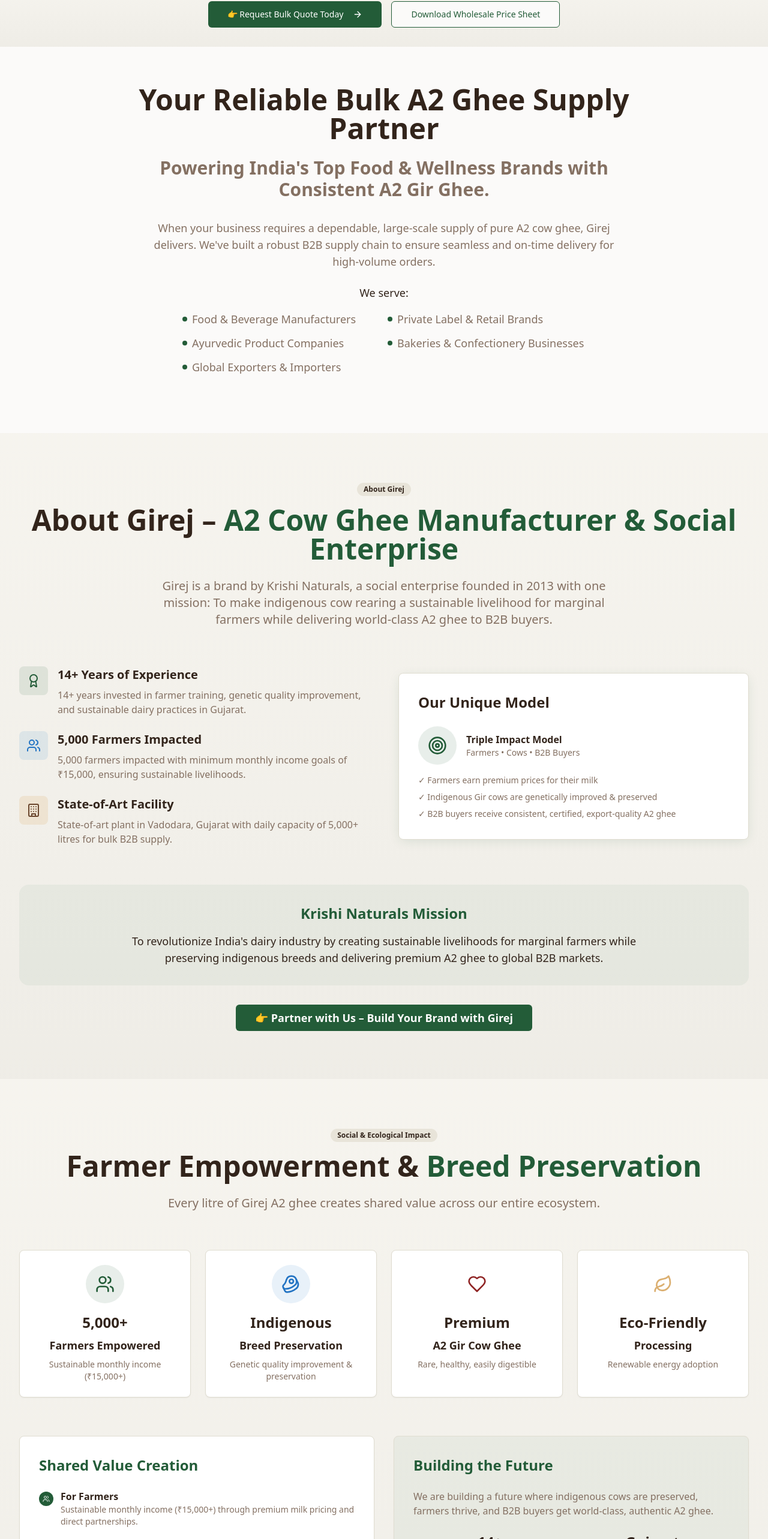
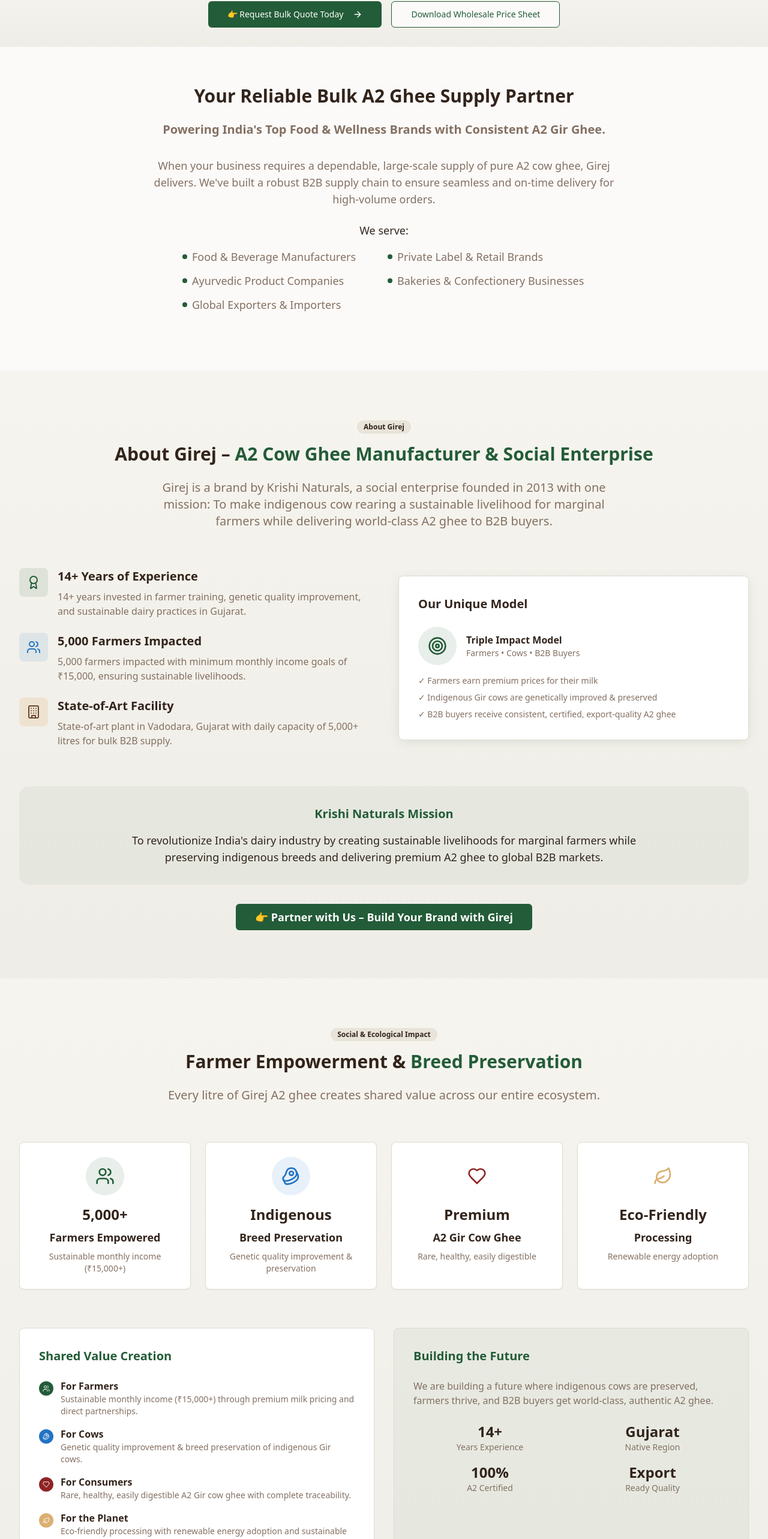
Before and after one commit to krishinaturals-eng/gir-a2-source, a React (Vite) app: page / in a window 1280 px wide. Shown: the part 830-3396 px from the top of the page at 60% size. Built offline with nearby package versions, Linux system fonts and the light colour scheme.

Commit message:
Refactor: Adjust headline font sizes
Adjusted headline and sub-headline font sizes across the website to be smaller and more consistent.

```diff
--- a/src/components/AboutSection.tsx
+++ b/src/components/AboutSection.tsx
@@ -11,7 +11,7 @@ const AboutSection = () => {
           <Badge variant="secondary" className="mb-4">
             About Girej
           </Badge>
-          <h2 className="text-4xl md:text-5xl font-bold text-foreground mb-6">
+          <h2 className="text-2xl md:text-3xl font-bold text-foreground mb-6">
             About Girej – <span className="text-earth-green">A2 Cow Ghee Manufacturer & Social Enterprise</span>
           </h2>
           <p className="text-xl text-muted-foreground max-w-3xl mx-auto">
@@ -68,7 +68,7 @@ const AboutSection = () => {
 
           {/* Unique Model */}
           <Card className="p-8 shadow-soft">
-            <h3 className="text-2xl font-semibold text-foreground mb-6">Our Unique Model</h3>
+            <h3 className="text-xl font-semibold text-foreground mb-6">Our Unique Model</h3>
             <div className="space-y-4">
               <div className="flex items-center space-x-4">
                 <div className="w-16 h-16 bg-earth-green/10 rounded-full flex items-center justify-center">
@@ -90,7 +90,7 @@ const AboutSection = () => {
 
         {/* Mission Statement */}
         <div className="bg-earth-green/5 rounded-2xl p-8 text-center mb-8">
-          <h3 className="text-2xl font-semibold text-earth-green mb-4">Krishi Naturals Mission</h3>
+          <h3 className="text-xl font-semibold text-earth-green mb-4">Krishi Naturals Mission</h3>
           <p className="text-lg text-foreground max-w-4xl mx-auto">
             To revolutionize India's dairy industry by creating sustainable livelihoods for marginal farmers while preserving indigenous breeds and delivering premium A2 ghee to global B2B markets.
           </p>
--- a/src/components/BSupplySection.tsx
+++ b/src/components/BSupplySection.tsx
@@ -38,7 +38,7 @@ const BSupplySection = () => {
           <Badge variant="secondary" className="mb-4">
             B2B Supply
           </Badge>
-          <h2 className="text-4xl md:text-5xl font-bold text-foreground mb-6">
+          <h2 className="text-2xl md:text-3xl font-bold text-foreground mb-6">
             A2 Ghee <span className="text-earth-green">B2B Supplier India</span>
           </h2>
           <p className="text-xl text-muted-foreground max-w-3xl mx-auto">
@@ -65,7 +65,7 @@ const BSupplySection = () => {
         {/* MOQ & Packaging */}
         <div className="grid grid-cols-1 lg:grid-cols-2 gap-8 mb-16">
           <Card className="p-8">
-            <h3 className="text-2xl font-semibold text-foreground mb-6">MOQ & Packaging</h3>
+            <h3 className="text-xl font-semibold text-foreground mb-6">MOQ & Packaging</h3>
             <div className="space-y-4">
               <div className="flex items-center space-x-3">
                 <div className="w-2 h-2 bg-earth-green rounded-full"></div>
@@ -83,7 +83,7 @@ const BSupplySection = () => {
           </Card>
 
           <Card className="p-8 bg-earth-green/5">
-            <h3 className="text-2xl font-semibold text-earth-green mb-6">Export Ready</h3>
+            <h3 className="text-xl font-semibold text-earth-green mb-6">Export Ready</h3>
             <p className="text-muted-foreground mb-6">
               We serve international markets with complete export documentation, organic certifications, and cold-chain logistics.
             </p>
--- a/src/components/ContactSection.tsx
+++ b/src/components/ContactSection.tsx
@@ -14,7 +14,7 @@ const ContactSection = () => {
           <Badge variant="secondary" className="mb-4">
             Get In Touch
           </Badge>
-          <h2 className="text-4xl md:text-5xl font-bold text-foreground mb-6">
+          <h2 className="text-2xl md:text-3xl font-bold text-foreground mb-6">
             Start Your <span className="text-earth-green">Partnership Journey</span>
           </h2>
           <p className="text-xl text-muted-foreground max-w-3xl mx-auto">
@@ -25,7 +25,7 @@ const ContactSection = () => {
         <div className="grid grid-cols-1 lg:grid-cols-2 gap-12">
           {/* Contact Form */}
           <Card className="p-8 shadow-elevated">
-            <h3 className="text-2xl font-semibold text-foreground mb-6">Request Bulk Quote</h3>
+            <h3 className="text-xl font-semibold text-foreground mb-6">Request Bulk Quote</h3>
             <form className="space-y-6">
               <div className="grid grid-cols-1 md:grid-cols-2 gap-4">
                 <div>
--- a/src/components/HeroSection.tsx
+++ b/src/components/HeroSection.tsx
@@ -115,11 +115,11 @@ const HeroSection = () => {
     {/* SEO Content Section */}
     <section className="py-16 bg-background">
       <div className="max-w-4xl mx-auto px-4 sm:px-6 lg:px-8 text-center">
-        <h1 className="text-4xl md:text-5xl font-bold text-foreground mb-6">
+        <h1 className="text-2xl md:text-3xl font-bold text-foreground mb-6">
           Your Reliable Bulk A2 Ghee Supply Partner
         </h1>
 
-        <h2 className="text-2xl md:text-3xl font-semibold text-muted-foreground mb-8">
+        <h2 className="text-xl font-semibold text-muted-foreground mb-8">
           Powering India's Top Food & Wellness Brands with Consistent A2 Gir Ghee.
         </h2>
 
--- a/src/components/ImpactSection.tsx
+++ b/src/components/ImpactSection.tsx
@@ -42,7 +42,7 @@ const ImpactSection = () => {
           <Badge variant="secondary" className="mb-4">
             Social & Ecological Impact
           </Badge>
-          <h2 className="text-4xl md:text-5xl font-bold text-foreground mb-6">
+          <h2 className="text-2xl md:text-3xl font-bold text-foreground mb-6">
             Farmer Empowerment & <span className="text-earth-green">Breed Preservation</span>
           </h2>
           <p className="text-xl text-muted-foreground max-w-3xl mx-auto">
@@ -70,7 +70,7 @@ const ImpactSection = () => {
         {/* Detailed Impact */}
         <div className="grid grid-cols-1 lg:grid-cols-2 gap-8 mb-16">
           <Card className="p-8">
-            <h3 className="text-2xl font-semibold text-earth-green mb-6">Shared Value Creation</h3>
+            <h3 className="text-xl font-semibold text-earth-green mb-6">Shared Value Creation</h3>
             <div className="space-y-4">
               <div className="flex items-start space-x-3">
                 <div className="w-6 h-6 bg-earth-green rounded-full flex items-center justify-center flex-shrink-0 mt-1">
@@ -112,7 +112,7 @@ const ImpactSection = () => {
           </Card>
 
           <Card className="p-8 bg-earth-green/5">
-            <h3 className="text-2xl font-semibold text-earth-green mb-6">Building the Future</h3>
+            <h3 className="text-xl font-semibold text-earth-green mb-6">Building the Future</h3>
             <p className="text-muted-foreground mb-6">
               We are building a future where indigenous cows are preserved, farmers thrive, and B2B buyers get world-class, authentic A2 ghee.
             </p>
@@ -139,7 +139,7 @@ const ImpactSection = () => {
 
         {/* Call to Action */}
         <div className="bg-gradient-hero text-white rounded-2xl p-8 text-center">
-          <h3 className="text-2xl font-semibold mb-4">Partner in Our Impact</h3>
+          <h3 className="text-xl font-semibold mb-4">Partner in Our Impact</h3>
           <p className="text-xl mb-6 text-white/90">
             Join us in creating sustainable value for farmers, preserving indigenous breeds, and delivering premium A2 ghee to global markets.
           </p>
--- a/src/components/SupplyChainSection.tsx
+++ b/src/components/SupplyChainSection.tsx
@@ -44,7 +44,7 @@ const SupplyChainSection = () => {
           <Badge variant="secondary" className="mb-4">
             Supply Chain
           </Badge>
-          <h2 className="text-4xl md:text-5xl font-bold text-foreground mb-6">
+          <h2 className="text-2xl md:text-3xl font-bold text-foreground mb-6">
             A2 Ghee Supply Chain - <span className="text-earth-green">Farm to Packaging Transparency</span>
           </h2>
           <p className="text-xl text-muted-foreground max-w-3xl mx-auto">
@@ -104,7 +104,7 @@ const SupplyChainSection = () => {
 
         {/* Facility Stats */}
         <div className="bg-earth-green/5 rounded-2xl p-8 text-center mb-8">
-          <h3 className="text-2xl font-semibold text-earth-green mb-6">Processing Capacity</h3>
+          <h3 className="text-xl font-semibold text-earth-green mb-6">Processing Capacity</h3>
           <div className="grid grid-cols-1 md:grid-cols-3 gap-8">
             <div>
               <div className="text-3xl font-bold text-foreground">5,000+</div>
```
Also changed, not shown: src/components/ProductsSection.tsx (+4 -4 lines).
